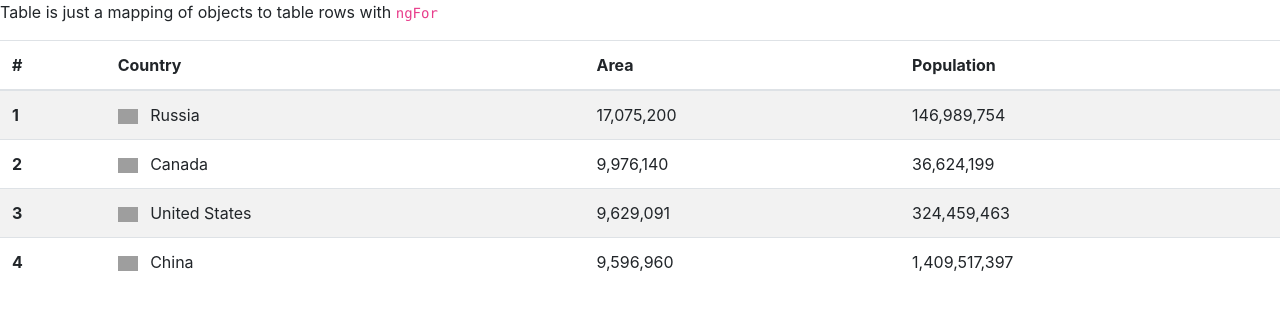
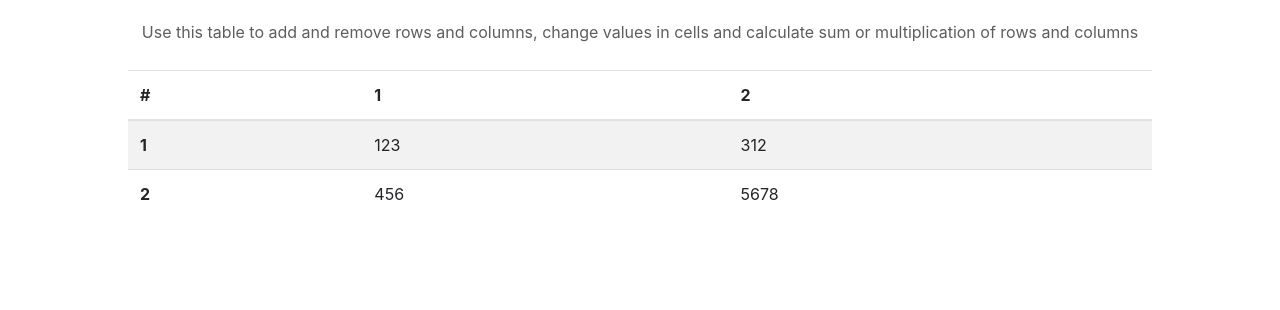
Before and after one commit to mseradzenka/Table-test, an Angular app: page / in a window 1280 px wide. Shown: the top 310 px of the page. Built offline with nearby package versions, Linux system fonts and the light colour scheme; grey boxes are pictures that could not be loaded.

Commit message:
3 files modified

```diff
--- a/src/app/table/table.component.css
+++ b/src/app/table/table.component.css
@@ -0,0 +1,14 @@
+.info-wrapper {
+  display: flex;
+  margin: 20px auto;
+}
+
+.info {
+  margin: auto;
+  color: #5d5d5d;
+}
+
+.table-wrapper {
+  display: flex;
+  margin: 2% 10%;
+}
--- a/src/app/table/table.component.html
+++ b/src/app/table/table.component.html
@@ -1,23 +1,28 @@
-<p>Table is just a mapping of objects to table rows with <code>ngFor</code></p>
+<div class="info-wrapper">
+  <div class="info">
+    Use this table to add and remove rows and columns, change values in cells and calculate sum or multiplication of rows and columns
+  </div>
+</div>
 
+<div class="table-wrapper">
   <table class="table table-striped">
     <thead>
     <tr>
       <th scope="col">#</th>
-    <th scope="col">Country</th>
-    <th scope="col">Area</th>
-    <th scope="col">Population</th>
+      <ng-container *ngFor="let column of getColumns(); index as i">
+        <th scope="col">{{ i + 1 }}</th>
+      </ng-container>
     </tr>
     </thead>
     <tbody>
-  <tr *ngFor="let country of countries; index as i">
+    <tr *ngFor="let row of data; index as i">
       <th scope="row">{{ i + 1 }}</th>
+      <ng-container *ngFor="let cell of getCells(row); index as j">
         <td>
-      <img [src]="'https://upload.wikimedia.org/wikipedia/commons/' + country.flag" class="mr-2" style="width: 20px">
-      {{ country.name }}
+          {{ cell }}
         </td>
-    <td>{{ country.area | number }}</td>
-    <td>{{ country.population | number }}</td>
+      </ng-container>
     </tr>
     </tbody>
   </table>
+</div>
--- a/src/app/table/table.component.ts
+++ b/src/app/table/table.component.ts
@@ -3,34 +3,16 @@ import { Component, OnInit } from '@angular/core';
 interface Country {
   name: string;
   flag: string;
-  area: number;
-  population: number;
 }
 
-const COUNTRIES: Country[] = [
+const tableData: Country[] = [
   {
-    name: 'Russia',
-    flag: 'f/f3/Flag_of_Russia.svg',
-    area: 17075200,
-    population: 146989754
+    name: '123',
+    flag: '312'
   },
   {
-    name: 'Canada',
-    flag: 'c/cf/Flag_of_Canada.svg',
-    area: 9976140,
-    population: 36624199
-  },
-  {
-    name: 'United States',
-    flag: 'a/a4/Flag_of_the_United_States.svg',
-    area: 9629091,
-    population: 324459463
-  },
-  {
-    name: 'China',
-    flag: 'f/fa/Flag_of_the_People%27s_Republic_of_China.svg',
-    area: 9596960,
-    population: 1409517397
+    name: '456',
+    flag: '5678'
   }
 ];
 
@@ -40,11 +22,20 @@ const COUNTRIES: Country[] = [
   styleUrls: ['./table.component.css']
 })
 export class TableComponent implements OnInit {
-  countries = COUNTRIES;
+  public data = tableData;
 
   constructor() { }
 
-  ngOnInit() {
+  public ngOnInit(): void {
+    console.log(this.data[0])
+  }
+
+  public getColumns(): any[] {
+    return Object.keys(this.data[0]);
+  }
+
+  public getCells(item): any {
+    return Object.values(item);
   }
 
 }
```
Lines whose indentation alone changed are shown as unchanged.
